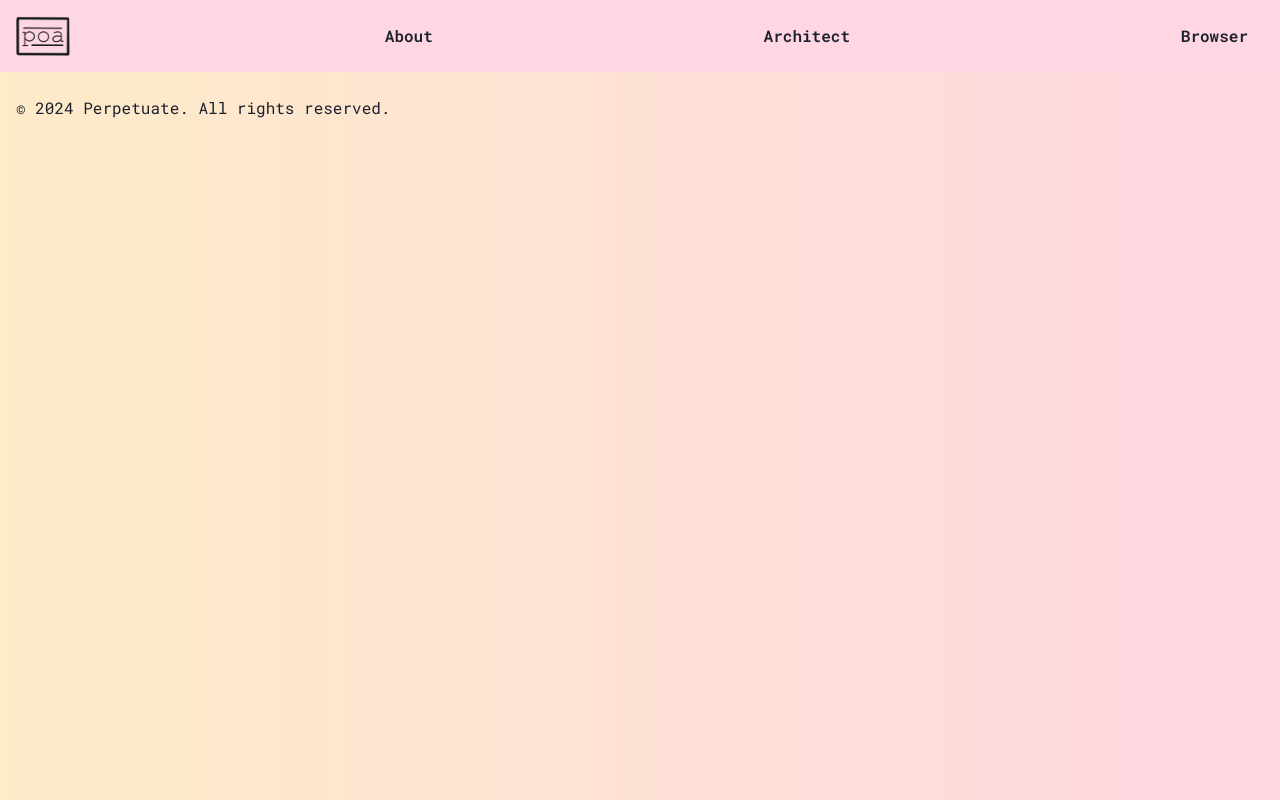
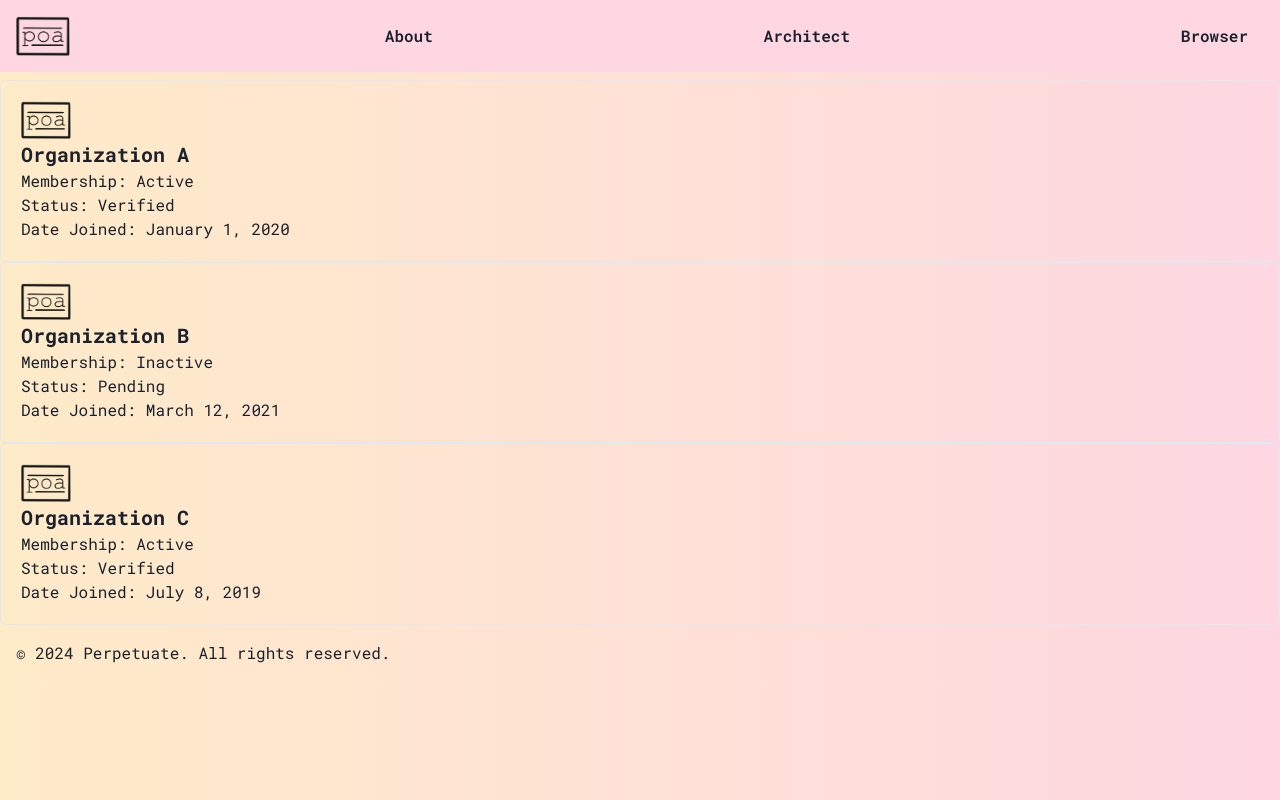
Before and after one commit to KU-Blockchain/KUBI-DAO-Poa, a Next.js app in the folder poa-app/: page /dashboard in a window 1280 px wide. Built offline with nearby package versions, Linux system fonts and the light colour scheme.

Commit message:
added basic organization component on dashboard

```diff
--- /dev/null
+++ b/poa-app/src/components/Dashboard/Organization.jsx
@@ -0,0 +1,34 @@
+// components/Organization.jsx
+import { Box, Text, Image, LinkBox, LinkOverlay } from "@chakra-ui/react";
+import NextImage from "next/image"; // Assuming you're using Next.js for the Image component
+
+const Organization = ({
+  title,
+  membership,
+  status,
+  dateJoined,
+  logoUrl,
+  href,
+}) => {
+  return (
+    <LinkBox
+      borderWidth="1px"
+      borderColor="darkpink" // Adjust the color as needed
+      p={5}
+      rounded="md"
+      _hover={{ shadow: "md" }}
+    >
+      <NextImage src={logoUrl} alt={`${title} logo`} width={50} height={50} />
+      <LinkOverlay href={href} isExternal>
+        <Text fontSize="xl" fontWeight="bold">
+          {title}
+        </Text>
+      </LinkOverlay>
+      <Text>Membership: {membership}</Text>
+      <Text>Status: {status}</Text>
+      <Text>Date Joined: {dateJoined}</Text>
+    </LinkBox>
+  );
+};
+
+export default Organization;
--- /dev/null
+++ b/poa-app/src/components/Dashboard/TempOrgData.js
@@ -0,0 +1,26 @@
+export const organizations = [
+  {
+    title: "Organization A",
+    membership: "Active",
+    status: "Verified",
+    dateJoined: "January 1, 2020",
+    logoUrl: "/images/poa_logo.png",
+    href: "/dashboard",
+  },
+  {
+    title: "Organization B",
+    membership: "Inactive",
+    status: "Pending",
+    dateJoined: "March 12, 2021",
+    logoUrl: "/images/poa_logo.png",
+    href: "#",
+  },
+  {
+    title: "Organization C",
+    membership: "Active",
+    status: "Verified",
+    dateJoined: "July 8, 2019",
+    logoUrl: "/images/poa_logo.png",
+    href: "#",
+  },
+];
--- /dev/null
+++ b/poa-app/src/components/Dashboard/YourPerpetualOrganizations.jsx
@@ -0,0 +1,23 @@
+// Usage in a parent component
+import Organization from "./Organization";
+import { organizations } from "./TempOrgData";
+
+const YourPerpetualOrganizations = () => {
+  return (
+    <div>
+      {organizations.map((org, index) => (
+        <Organization
+          key={index}
+          title={org.title}
+          membership={org.membership}
+          status={org.status}
+          dateJoined={org.dateJoined}
+          logoUrl={org.logoUrl}
+          href={org.href}
+        />
+      ))}
+    </div>
+  );
+};
+
+export default YourPerpetualOrganizations;
--- a/poa-app/src/pages/dashboard/index.js
+++ b/poa-app/src/pages/dashboard/index.js
@@ -1,8 +1,13 @@
 import React from "react";
 import Layout from "../../components/Layout";
+import YourPerpetualOrganizations from "@/components/Dashboard/YourPerpetualOrganizations";
 
 const DashboardPage = () => {
-  return <Layout></Layout>;
+  return (
+    <Layout>
+      <YourPerpetualOrganizations />
+    </Layout>
+  );
 };
 
 export default DashboardPage;
```
